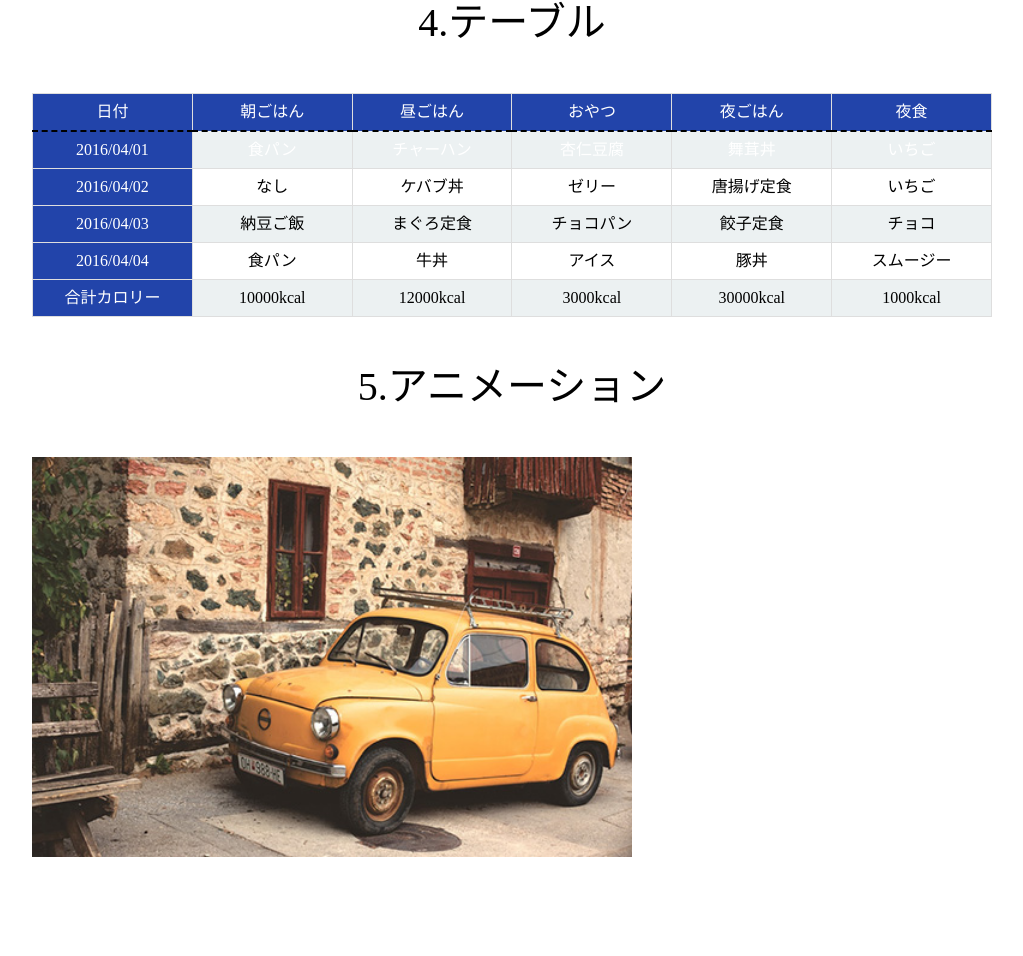
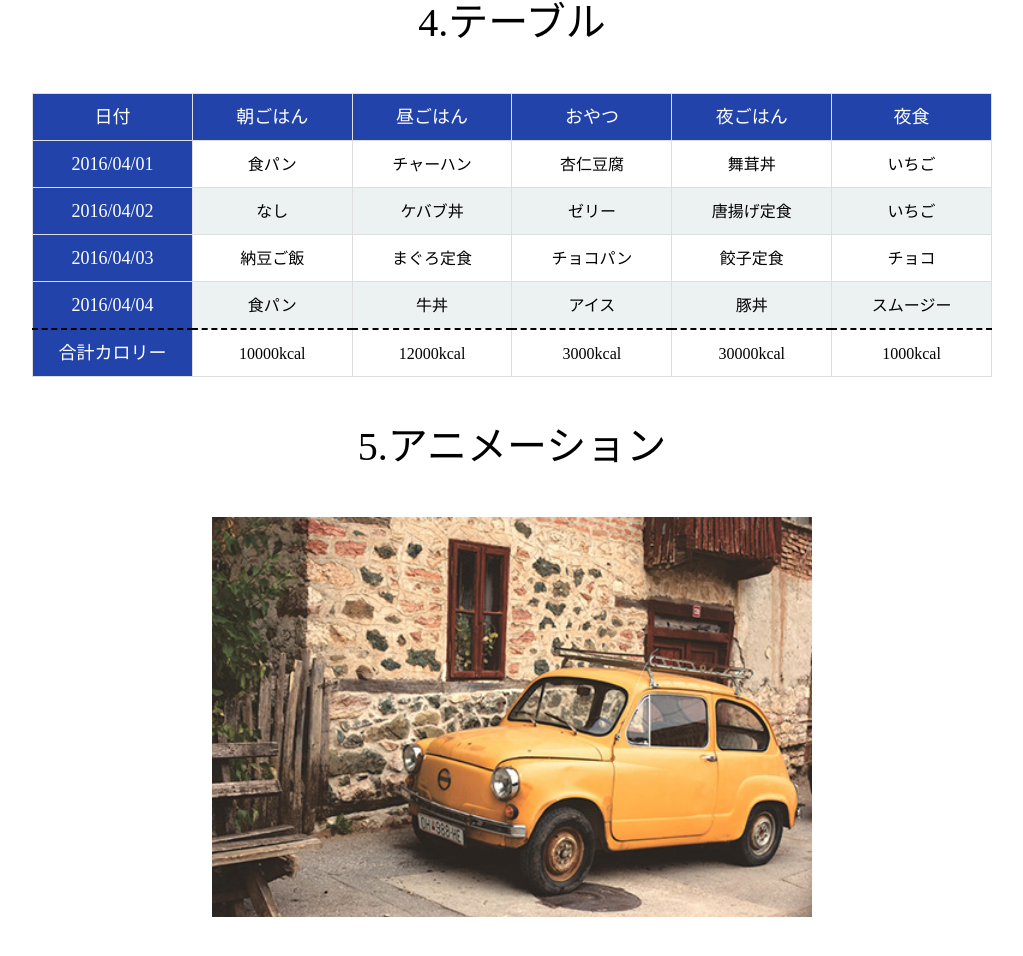
Before and after one commit to mihonakagawa/layout_parts_nakagawa, a plain HTML site: page index.html in a window 1280 px wide. Shown: the part 2913-3869 px from the top of the page, without its empty margins (128-1151 px from the left). Drawn offline with Linux system fonts and the light colour scheme.

Commit message:
まとめ用

```diff
--- a/css/work/q3/style.css
+++ b/css/work/q3/style.css
@@ -30,6 +30,7 @@
   width: 50px;
   height: 50px;
   background-color: #eee;
+  /* 下記のように中身を中央揃えにしてもよい */
   /* display: flex;
   justify-content: center;
   align-items: center; */
--- a/css/work/q4/style.css
+++ b/css/work/q4/style.css
@@ -1,32 +1,37 @@
 @charset "UTF-8";
-
-.table_width {
+/* q4 テーブル */
+/* 詳細度について：テーブルタグやリストタグの場合は詳細度が高いセレクタ指定でもOK */
+/* nth-childが使えているか */
+.table_box {
   width: 100%;
   table-layout: fixed;
   text-align: center;
   border: 1px solid #dedede;
-  border-collapse: collapse;
-  /* background-color: #2244aa; */
 }
 
-/* 上だけでおk */
-.table_width th,
-.table_width td {
+.table_box th,
+.table_box td {
+  padding: 10px 0px;
   border: 1px solid #dedede;
-  padding: 10px 0;
 }
 
-.table_width tbody tr:nth-child(2n + 1) {
+.table_box th {
+  color: #fff;
+  background-color: #2244aa;
+  font-size: 18px;
+  line-height: 26px;
+}
+
+.table_box td {
+  font-size: 16px;
+  line-height: 22px;
+}
+
+.table_box tbody tr:nth-child(2n) {
   background-color: #ecf1f2;
 }
 
-.table_row th,
-.table_row:first-child {
-  background-color: #2244aa;
-  color: #fff;
-}
-
-.table_width tbody:last-child {
+.table_box tbody tr:last-child {
   border-top: 2px dashed #000;
 }
 
--- a/css/work/q5/style.css
+++ b/css/work/q5/style.css
@@ -1,9 +1,11 @@
 @charset "UTF-8";
-
+/* q5 アニメーション */
+/* cursor: pointer;になっているか */
 .animation_container {
   width: 600px;
   height: 400px;
   overflow: hidden;
+  margin: 0 auto;
 }
 .animation {
   width: 100%;
--- a/index.html
+++ b/index.html
@@ -342,9 +342,9 @@
           <h2 class="layout_main_section_title">4.テーブル</h2>
           <div class="layout_main_section_contents">
             <!-- 回答はここに書いてね -->
-            <table class="table_width">
+            <table class="table_box">
               <thead>
-                <tr class="table_row">
+                <tr>
                   <th>日付</th>
                   <th>朝ごはん</th>
                   <th>昼ごはん</th>
@@ -354,7 +354,7 @@
                 </tr>
               </thead>
               <tbody>
-                <tr class="table_row">
+                <tr>
                   <th>2016/04/01</th>
                   <td>食パン</td>
                   <td>チャーハン</td>
@@ -362,7 +362,7 @@
                   <td>舞茸丼</td>
                   <td>いちご</td>
                 </tr>
-                <tr class="table_row">
+                <tr>
                   <th>2016/04/02</th>
                   <td>なし</td>
                   <td>ケバブ丼</td>
@@ -370,7 +370,7 @@
                   <td>唐揚げ定食</td>
                   <td>いちご</td>
                 </tr>
-                <tr class="table_row">
+                <tr>
                   <th>2016/04/03</th>
                   <td>納豆ご飯</td>
                   <td>まぐろ定食</td>
@@ -378,7 +378,7 @@
                   <td>餃子定食</td>
                   <td>チョコ</td>
                 </tr>
-                <tr class="table_row">
+                <tr>
                   <th>2016/04/04</th>
                   <td>食パン</td>
                   <td>牛丼</td>
@@ -386,7 +386,7 @@
                   <td>豚丼</td>
                   <td>スムージー</td>
                 </tr>
-                <tr class="table_row">
+                <tr>
                   <th>合計カロリー</th>
                   <td>10000kcal</td>
                   <td>12000kcal</td>
```
